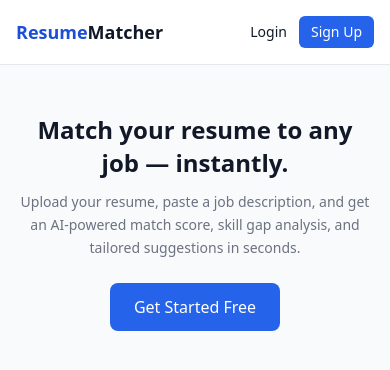
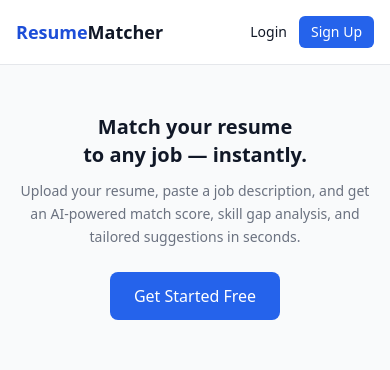
Before and after one commit to Mahendra-Karyam/ai_resume_jd_matcher, a React (Vite) app in the folder client/: page / in a window 390 px wide. Shown: the top 370 px of the page. Built offline with nearby package versions, Linux system fonts and the light colour scheme.

Commit message:
Updated Home.jsx

```diff
--- a/client/src/pages/Home.jsx
+++ b/client/src/pages/Home.jsx
@@ -6,8 +6,8 @@
   const { user } = useAuth();
   return (
     <div className="max-w-3xl mx-auto text-center py-12 sm:py-20 px-4">
-      <h1 className="text-2xl sm:text-4xl font-bold text-gray-900 mb-3 sm:mb-4 leading-snug sm:leading-tight">
-        Match your resume to any job — instantly.
+      <h1 className="text-xl sm:text-4xl font-bold text-gray-900 mb-3 sm:mb-4 leading-snug sm:leading-tight">
+        Match your resume<br className="sm:hidden" /> to any job — instantly.
       </h1>
       <p className="text-gray-500 text-sm sm:text-lg mb-6 sm:mb-8 leading-relaxed">
         Upload your resume, paste a job description, and get an AI-powered match score,
```
